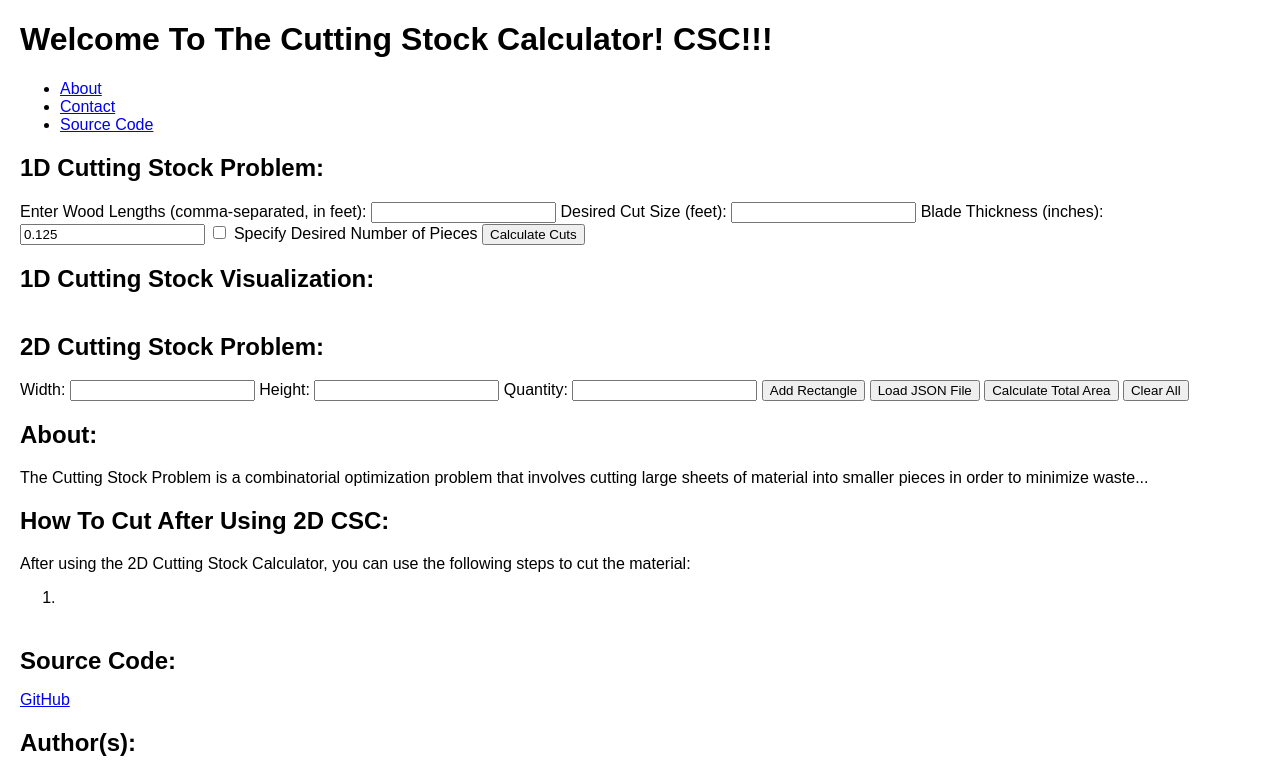
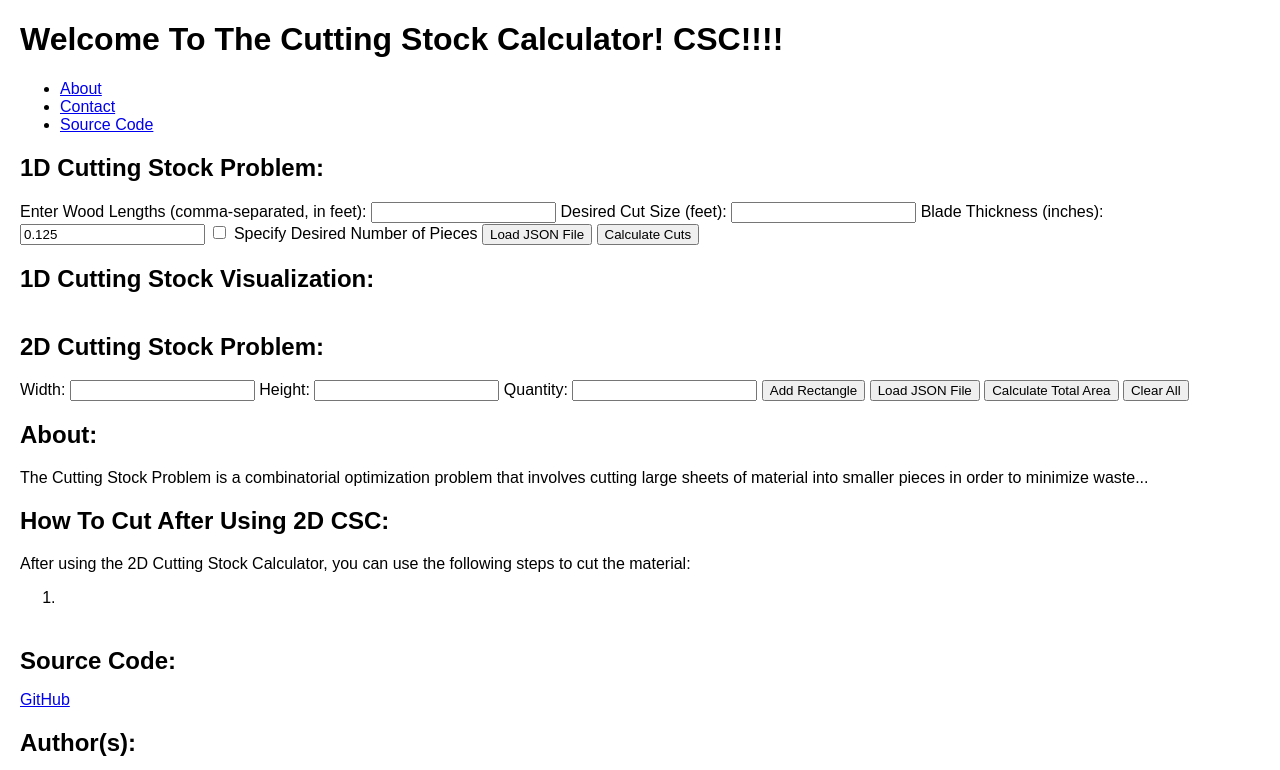
Before and after one commit to WyattAlexander-001/Cutting_Stock_Problem, a plain HTML site: page website/index.html in a window 1280 px wide. Shown: the top 770 px of the page. Drawn offline with Linux system fonts and the light colour scheme.

Commit message:
updated readme, grouped event handlers, made JSON dir, README images dir

```diff
--- /dev/null
+++ b/website/JSON/1D-example.json
@@ -0,0 +1 @@
+[10, 8, 6, 12, 9]
--- a/website/index.html
+++ b/website/index.html
@@ -8,7 +8,7 @@
 </head>
 <body>
     <header>
-        <h1>Welcome To The Cutting Stock Calculator! CSC!!!</h1>
+        <h1>Welcome To The Cutting Stock Calculator! CSC!!!!</h1>
 
     </header>
     <nav>
@@ -43,6 +43,8 @@
                     <label for="desiredPieces">Desired Number of Pieces:</label>
                     <input type="number" id="desiredPieces" min="1">
                 </div>
+                <button type="button" onclick="loadJSON1D()">Load JSON File</button>
+                <input type="file" id="fileInput1D" hidden>
 
                 <button type="submit">Calculate Cuts</button>
             </form>
--- a/website/script.js
+++ b/website/script.js
@@ -159,19 +159,6 @@ function calculateTotalArea() {
 }
 
 
-document.getElementById('rectangleForm').onsubmit = e => e.preventDefault(); // Prevent form from submitting
-
-// Event listener for 1D Cutting Stock Form
-document.getElementById('oneDCutForm').addEventListener('submit', function(event) {
-    event.preventDefault(); // Prevent the default form submission
-    performOneDCutting();   // Call your function
-});
-
-// Event listener for 2D Cutting Stock Form
-document.getElementById('rectangleForm').addEventListener('submit', function(event) {
-    event.preventDefault(); // Prevent the default form submission
-    addRectangle();         // Call your function
-});
 
 
 
@@ -352,6 +339,38 @@ function generateOneDVisualization(cutDetails, targetLength, bladeThickness) {
         container.appendChild(plankDiv);
     });
 }
+function loadJSON1D() {
+    const fileInput = document.getElementById('fileInput1D');
+    fileInput.click();
+    fileInput.onchange = e => {
+        const file = e.target.files[0];
+        if (!file) {
+            return;
+        }
+        const fileReader = new FileReader();
+        fileReader.onload = event => {
+            try {
+                const woodLengthsArray = JSON.parse(event.target.result);
+                if (Array.isArray(woodLengthsArray) && woodLengthsArray.every(item => typeof item === 'number')) {
+                    // Set the woodLengths input field value
+                    document.getElementById('woodLengths').value = woodLengthsArray.join(', ');
+                } else {
+                    alert('Invalid JSON format. Please provide an array of numbers.');
+                }
+            } catch (err) {
+                alert('Error parsing JSON file.');
+            }
+        };
+        fileReader.readAsText(file);
+    };
+}
+
+
+//-----------------------------------
+
+// Event Handlers/Listeners
+
+//-----------------------------------
 
 // Event listener to show/hide desiredPieces input field based on checkbox state
 document.addEventListener('DOMContentLoaded', function() {
@@ -368,3 +387,18 @@ document.addEventListener('DOMContentLoaded', function() {
         }
     });
 });
+
+// Prevent form submission on Enter key press
+document.getElementById('rectangleForm').onsubmit = e => e.preventDefault(); // Prevent form from submitting
+
+// Event listener for 1D Cutting Stock Form
+document.getElementById('oneDCutForm').addEventListener('submit', function(event) {
+    event.preventDefault(); // Prevent the default form submission
+    performOneDCutting();   // Call your function
+});
+
+// Event listener for 2D Cutting Stock Form
+document.getElementById('rectangleForm').addEventListener('submit', function(event) {
+    event.preventDefault(); // Prevent the default form submission
+    addRectangle();         // Call your function
+});
```
Also changed, not shown: README.md, website/JSON/rectangles.json (renamed from website/rectangles.json), website/README_images/SortingSpeedIncrease.png (added).
